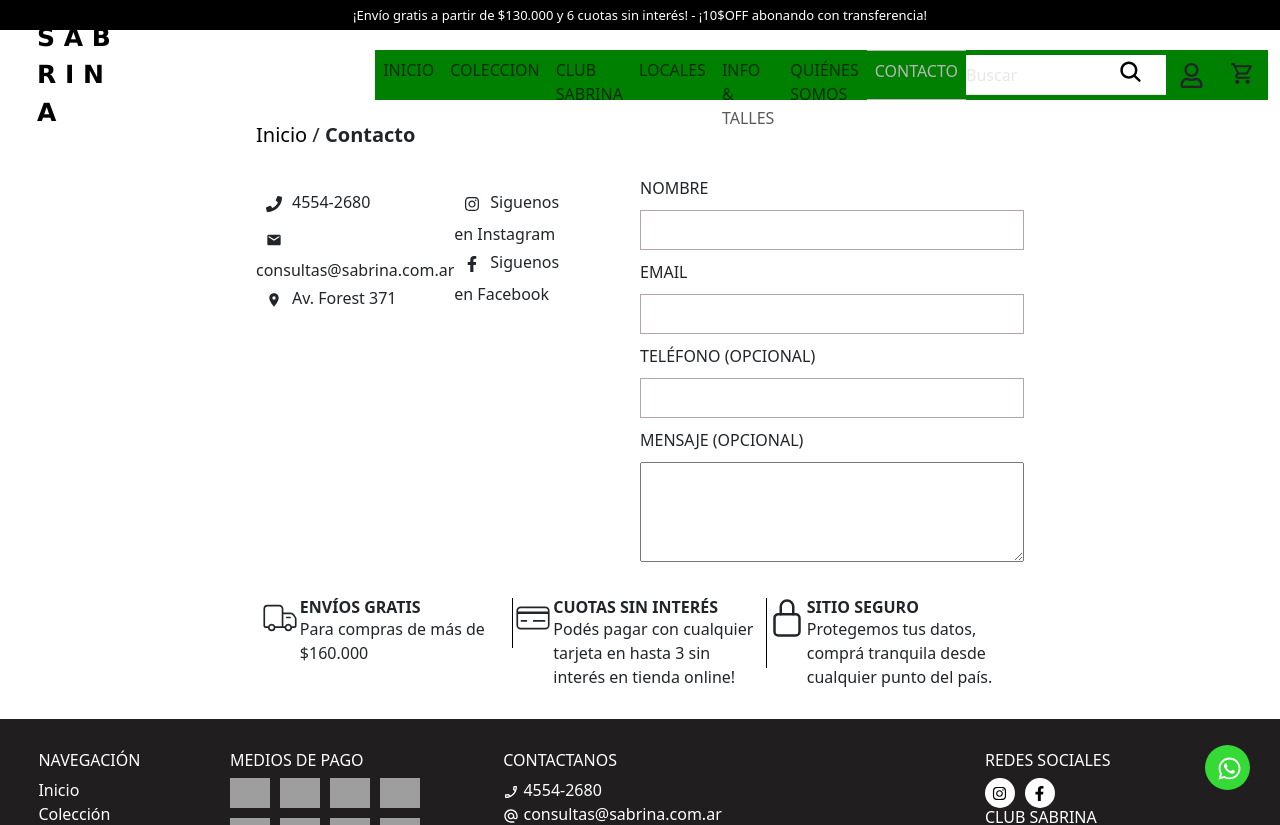
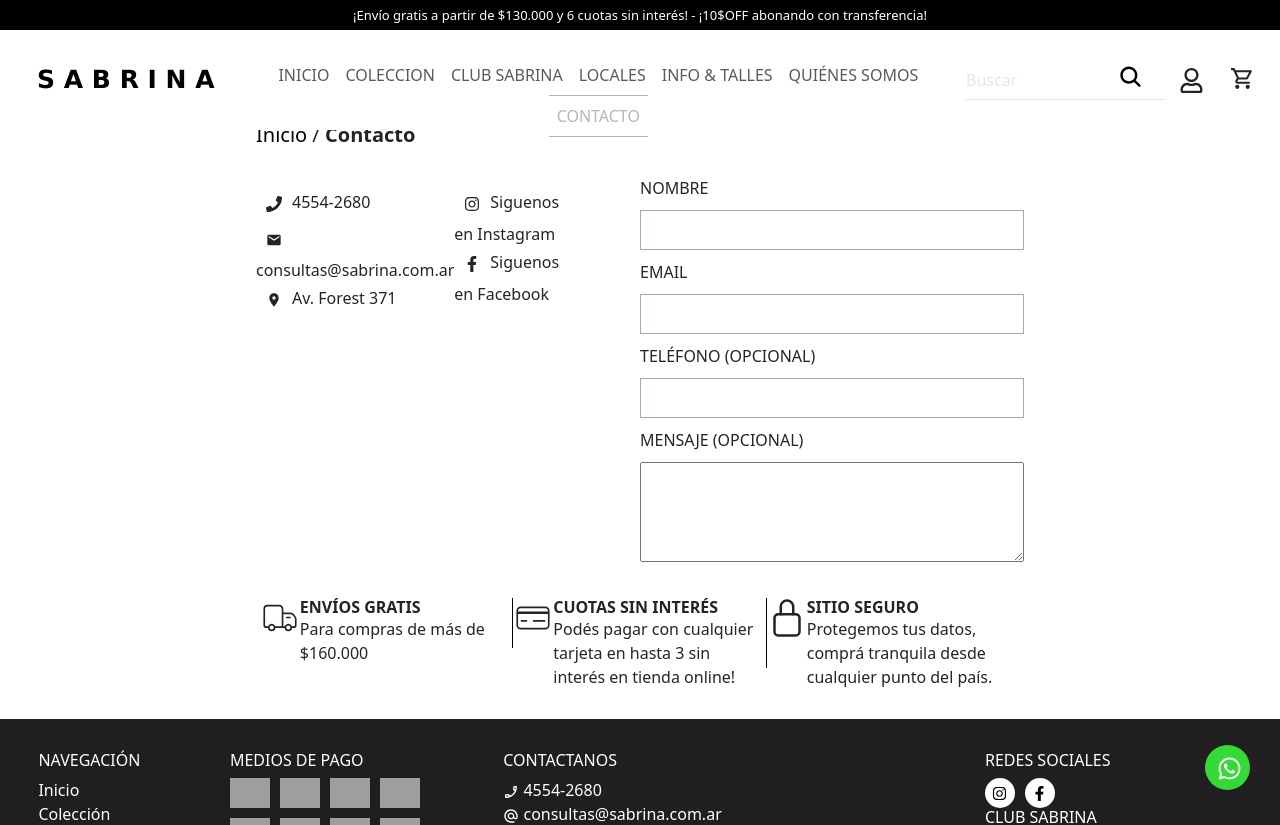
Before and after one commit to Veserad/Sabrina, a React (Vite) app: page /Sabrina/contacto in a window 1280 px wide. Shown: the top 825 px of the page. Built offline with nearby package versions, Linux system fonts and the light colour scheme; grey boxes are pictures that could not be loaded.

Commit message:
NavBar arreglado en version escritorio

```diff
--- a/src/CarouselHome/carrousel.css
+++ b/src/CarouselHome/carrousel.css
@@ -1,4 +1,7 @@
 /* carrousel.css */
+.carrousel{
+  max-height:650px
+}
 .carousel-item{
     height: 650px; /*ajusta el alto del carrusel*/
 }
@@ -9,7 +12,6 @@
 
 .carousel {
   width: 100vw;
-  height: 60%;
   margin: 0 auto;
   margin-left: calc(-50vw + 50%);
 }
--- a/src/CarouselHome/index.jsx
+++ b/src/CarouselHome/index.jsx
@@ -8,32 +8,18 @@
           src="https://acdn-us.mitiendanube.com/stores/915/088/themes/new_linkedman/2-slide-1741961292499-6143031071-a147edc1e456e34fb464c27d9f93b69e1741961297-1920-1920.webp?1721962484"
           alt=""
         />
-        <Carousel.Caption>
-          <h3>First slide label</h3>
-          <p>Nulla vitae elit libero, a pharetra augue mollis interdum.</p>
-        </Carousel.Caption>
       </Carousel.Item>
       <Carousel.Item>
         <img
           src="https://acdn-us.mitiendanube.com/stores/915/088/themes/new_linkedman/2-slide-1741961292499-545055242-efb8fef27279e851e13080551dedefc71741961297-1920-1920.webp?1721962484"
           alt=""
         />
-        <Carousel.Caption>
-          <h3>Second slide label</h3>
-          <p>Lorem ipsum dolor sit amet, consectetur adipiscing elit.</p>
-        </Carousel.Caption>
       </Carousel.Item>
       <Carousel.Item>
         <img
           src="https://acdn-us.mitiendanube.com/stores/915/088/themes/new_linkedman/2-slide-1741961292499-2178536953-0180dfbdc5eb4e7a37b091f7bd3298071741961297-1920-1920.webp?1721962484"
           alt=""
         />
-        <Carousel.Caption>
-          <h3>Third slide label</h3>
-          <p>
-            Praesent commodo cursus magna, vel scelerisque nisl consectetur.
-          </p>
-        </Carousel.Caption>
       </Carousel.Item>
     </Carousel>
   );
--- a/src/NavBar/NavBar.css
+++ b/src/NavBar/NavBar.css
@@ -1,9 +1,9 @@
 /* bg-body-tertiary */
-.barra{
+.barra {
   width: 100vw;
   margin-left: calc(-50vw + 50%);
   position: fixed;
-    height: 90px;
+  height: 100px;
   background-color: white;
   top: 30px;
   z-index: 300;
@@ -11,52 +11,53 @@
   /* transition: top 0.3s ease; */
   /* width: 100%; */
 }
-  .barra2{
+.flex-grow-1 {
+  flex-grow: 1; /* El menú ocupa todo el espacio disponible */
+}
+.barra2 {
+  flex-grow: 1; /* Nav ocupa el espacio horizontal restante */
+  flex-wrap: wrap;
+  justify-content: center;
+}
+.barra3 {
   background-color: green;
-    /* flex-wrap: wrap; */
-  margin-left: 0 !important;
-  /* width: 100vw;
-  margin-left: calc(-50vw + 50%); */
-  /* background-color: red; */
-}
-.barra3{
 }
 .barra.scrolled {
   top: 0; /* Se pega al top cuando se hace scroll */
 }
-.sabrina{
-  margin-right: 20%;
+.sabrina {
+  /* margin-right: 20%; */
   margin-left: 2%;
   font-weight: bold;
-  font-family: 'Lucida Sans', 'Lucida Sans Regular', 'Lucida Grande', 'Lucida Sans Unicode', Geneva, Verdana, sans-serif;
+  font-family: "Lucida Sans", "Lucida Sans Regular", "Lucida Grande",
+    "Lucida Sans Unicode", Geneva, Verdana, sans-serif;
   font-size: 25px;
   width: auto;
   /* background-color: red; */
 }
-.active{
+.active {
   border-bottom: solid 1px;
   border-top: solid 1px;
   color: rgb(182, 182, 182) !important;
 }
-.dropdown-item:hover,.nav-link:hover, .dropdown-toggle:hover{
+.dropdown-item:hover,
+.nav-link:hover,
+.dropdown-toggle:hover {
   color: rgb(231, 231, 230) !important;
   background-color: white !important;
 }
-.dropdown-toggle::after{
+.dropdown-toggle::after {
   display: none;
 }
-.dropdown-menu{
+.dropdown-menu {
   margin-top: -2px !important;
   border-radius: 0%;
   background-color: white;
 }
-.Container{
-    color: aqua;
-}
-.derecha{
+.derecha {
   display: flex;
 }
-.form-control{
+.form-control {
   border: none;
   border-radius: 0%;
   border-bottom: solid 1px;
@@ -67,7 +68,7 @@
 .input-busqueda {
   position: relative;
   width: 200px; /* o el ancho que necesites */
-  color:  rgb(221, 221, 218);
+  color: rgb(221, 221, 218);
 }
 .input-busqueda input {
   width: 100%;
@@ -75,8 +76,8 @@
   border-radius: 0%;
   height: 40px;
 }
-.input-busqueda input::placeholder{
-  color:  rgb(231, 231, 230);
+.input-busqueda input::placeholder {
+  color: rgb(231, 231, 230);
 }
 .boton-busqueda {
   position: absolute;
@@ -87,31 +88,31 @@
   color: black;
   font-size: 25px;
 }
-.botones-derecha{
+.botones-derecha {
   display: flex;
   height: 40px;
-
 }
-.boton-user, .boton-carrito{
+.boton-user,
+.boton-carrito {
   font-size: 25px;
   position: relative;
   bottom: 10px;
 }
-.user-icon{
+.user-icon {
   font-size: 25px;
 }
-.botones-derecha .dropdown-menu{
+.botones-derecha .dropdown-menu {
   background-color: black;
   left: auto !important; /* Anula el valor por defecto de Bootstrap */
   right: -60px;
   font-size: 10px;
   width: 2px !important;
 }
-.botones-derecha a{
+.botones-derecha a {
   text-decoration: none;
   color: white;
 }
-.botones-derecha .dropdown-item:hover{
+.botones-derecha .dropdown-item:hover {
   background-color: black !important;
   text-decoration: underline;
 }
@@ -137,8 +138,8 @@
   background-color: black;
   height: 30px;
   display: flex;
-  align-items: center;       /* Alinea vertical */
-  justify-content: center;   /* Alinea horizontal */
+  align-items: center; /* Alinea vertical */
+  justify-content: center; /* Alinea horizontal */
   padding: 0;
   margin: 0;
   overflow: hidden;
--- a/src/NavBar/index.jsx
+++ b/src/NavBar/index.jsx
@@ -36,16 +36,17 @@
       <Navbar
         expand="lg"
         bg="none"
-        className={`barra ${scrolled ? "scrolled" : ""}`}
+        className={`barra ${scrolled ? "scrolled" : ""} flex-nowrap`}
       >
         <Container fluid>
-          <div className="sabrina">
-            <Link to={"/"}>S A B R I N A</Link>
-          </div>
+          <Navbar.Brand as={Link} to="/" className="sabrina">
+            S A B R I N A
+          </Navbar.Brand>
+
           <Navbar.Toggle aria-controls="navbarScroll" />
-          <Navbar.Collapse id="navbarScroll" className="barra2">
+          <Navbar.Collapse id="navbarScroll" className="flex-grow-1">
             <Nav
-              className="me-auto my-2 my-lg-0"
+              className="me-auto my-2 my-lg-0 barra2"
               style={{ maxHeight: "50px" }}
               navbarScroll
             >
```
Lines whose indentation alone changed are shown as unchanged.
